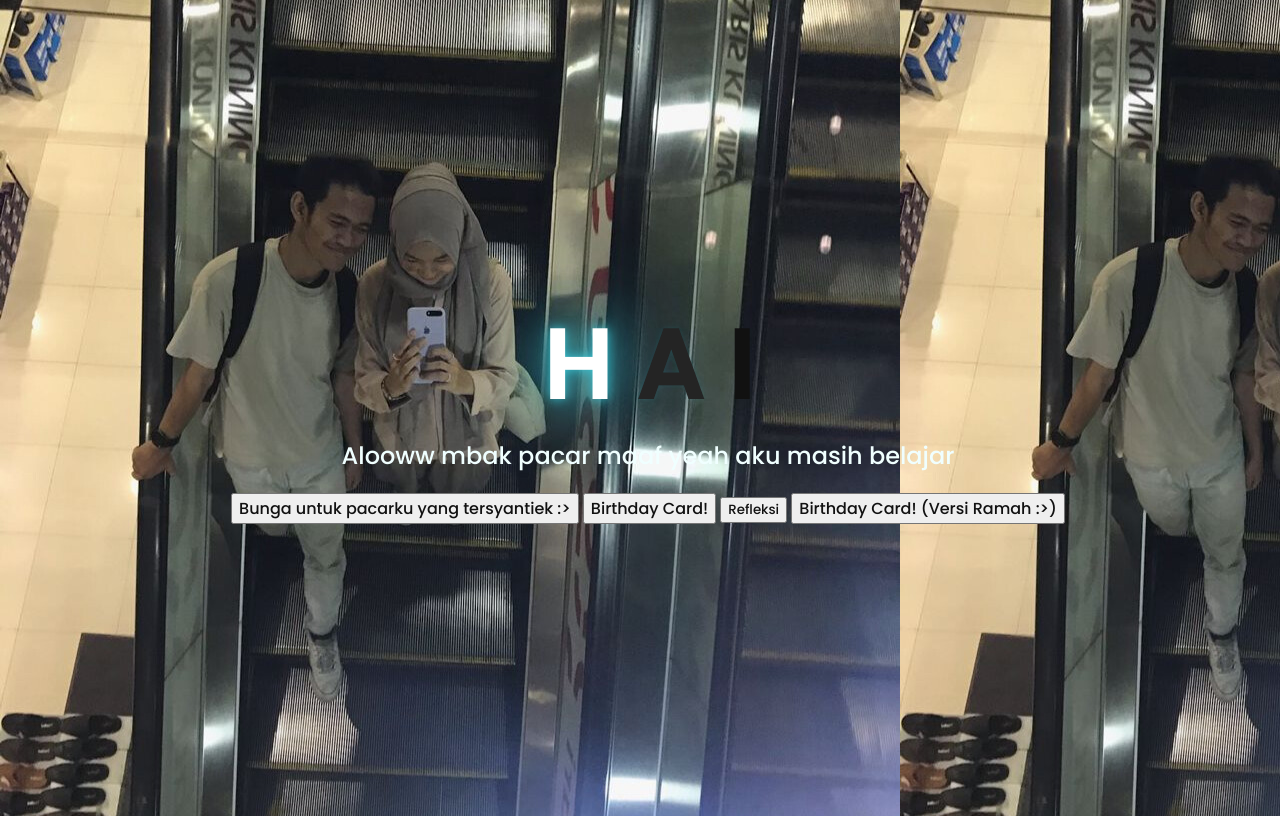
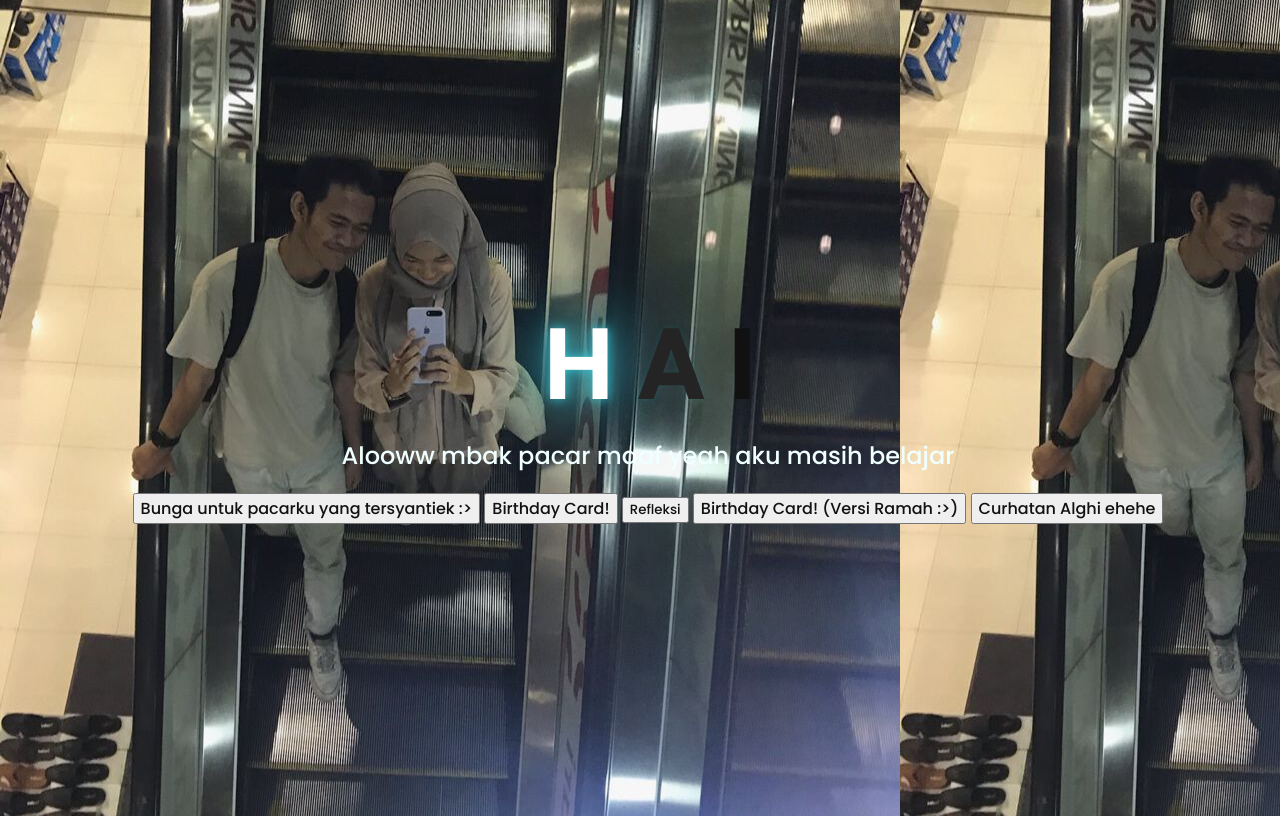
Before and after one commit to sialghi/sialghi.github.io, a plain HTML site: page index.html in a window 1280 px wide. Drawn offline with Linux system fonts and the light colour scheme.

Commit message:
Update index.html

```diff
--- a/index.html
+++ b/index.html
@@ -28,6 +28,7 @@
         <button><a target="_blank" href="pembukaan.html" class="btn2">Birthday Card!</a></button>
         <button><a target="_blank" href="https://forms.gle/VsrYZTi8YJx8uFvX6" class="btn3">Refleksi</a></button>
         <button><a target="_blank" href="pembukaan2.html" class="btn2">Birthday Card! (Versi Ramah :>)</a></button>
+        <button><a target="_blank" href="alghi.html" class="btn2">Curhatan Alghi ehehe</a></button>
 
     </div>
 </body>
```
